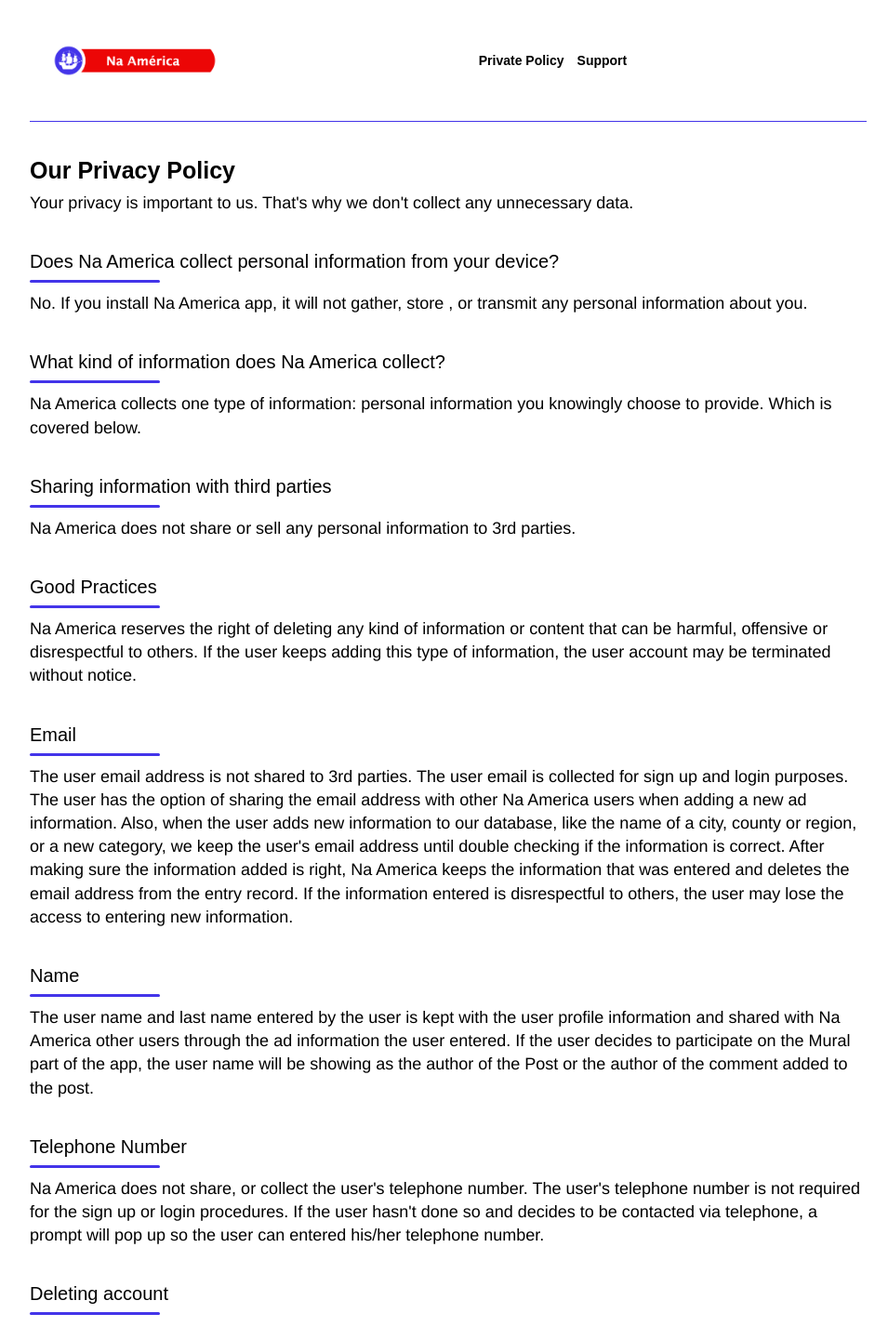
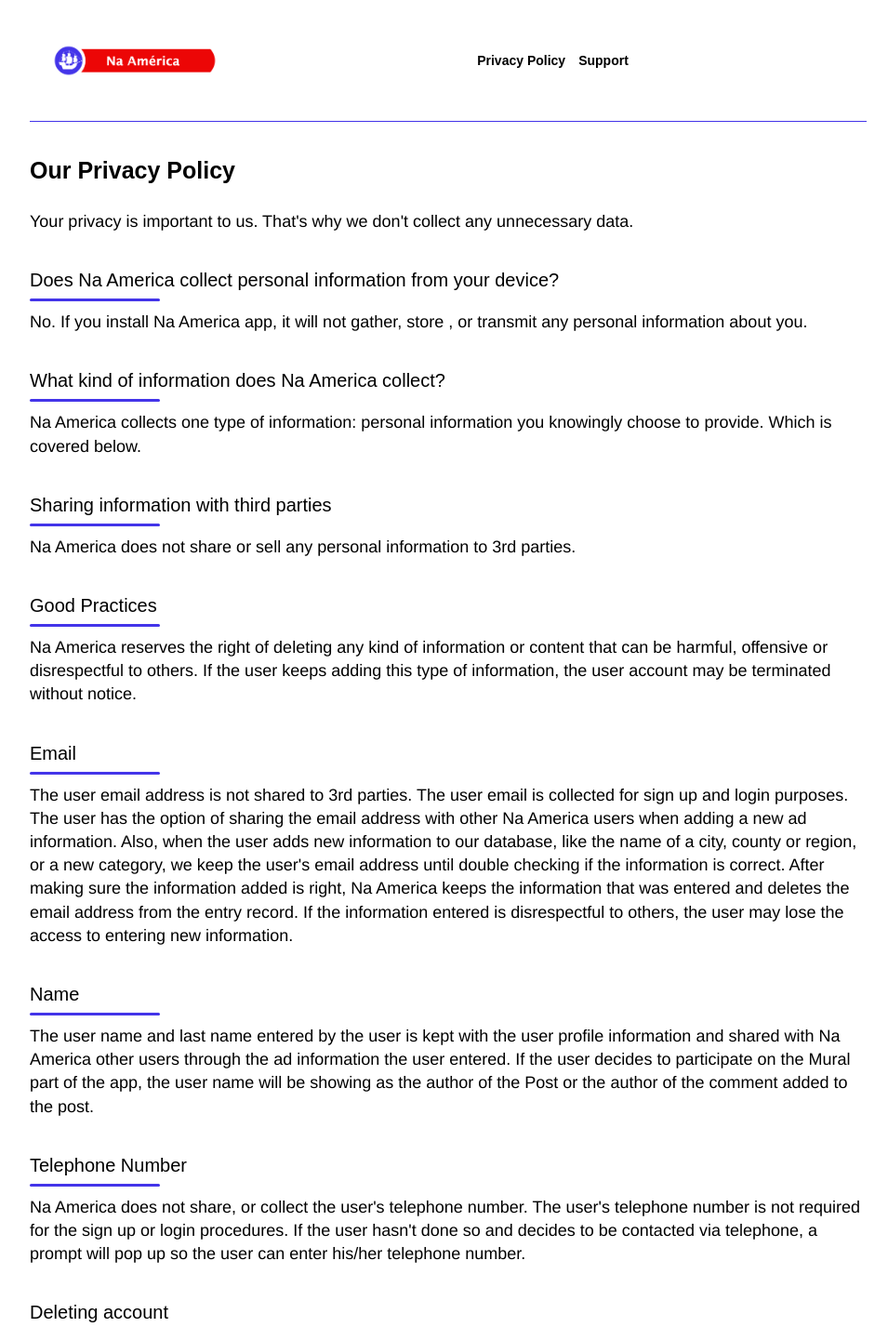
Before and after one commit to emersonscheffer/emersondev, a React (Create React App) app: page /#/naamericapolicy in a window 1280 px wide. Shown: the top 1427 px of the page at 93% size, without its empty margins (158-1113 px from the left). Built offline with nearby package versions, Linux system fonts and the light colour scheme.

Commit message:
minor fixes

```diff
--- a/src/Constants.js
+++ b/src/Constants.js
@@ -7,4 +7,4 @@ export const CONCEPTS = "Concepts"
 
 // Na America Nav Links
 export const SUPPORT = "Support"
-export const POLICY = "Private Policy"
+export const POLICY = "Privacy Policy"
--- a/src/components/PageTitle.jsx
+++ b/src/components/PageTitle.jsx
@@ -7,7 +7,7 @@ const PageTitle = ({ title }) => {
         fontSize: "25px",
         fontWeight: "bold",
         fontFamily: "Arial",
-        marginBottom: "10px"
+        marginBottom: "30px"
       }}
     >
       {title}
--- a/src/views/NaAmericaPolicy.jsx
+++ b/src/views/NaAmericaPolicy.jsx
@@ -8,7 +8,7 @@ import MyParagraph from "../components/MyParagraph";
 const NaAmericaPolicy = () => {
   let headerLinks = [
     { name: POLICY, goto: "/naamericapolicy" },
-    { name: SUPPORT, goto: "naamericasupport" },
+    { name: SUPPORT, goto: "/naamericasupport" },
   ];
 
   return (
@@ -63,20 +63,15 @@ Post or the author of the comment added to the post."
       <MyParagraph
         paragraphWords="Na America does not share, or collect the user's telephone number.
 The user's telephone number is not required for the sign up or login procedures.
-If the user hasn't done so and decides to be contacted via telephone, a prompt will pop up so the user can entered his/her telephone number."
+If the user hasn't done so and decides to be contacted via telephone, a prompt will pop up so the user can enter his/her telephone number."
       />
 
       <Topic word="Deleting account" color={AZULCOLOR} />
       <MyParagraph
-        paragraphWords="If the user decides and requests, Na America will delete all the user's data stored. Na America can take up to 30 days to delete all the user's data. The user won't be able to create another account for the next 60 days from the date the data was erased from the database. For faster deletion of the data, the user can delete ads information and Mural posts and comments using the app."
+        paragraphWords="If the user decides and requests, Na America will delete all the user's data stored. Na America can take up to 30 days to delete all the user's data. The user won't be able to create another account for the next 60 days from the date the data was erased from the database. For faster deletion of the data, the user can delete ads information and Mural posts as well as comments using the app."
       />
     </div>
   );
 };
 
 export default NaAmericaPolicy;
-
-//
-
-//
-//
--- a/src/views/NaAmericaSupport.jsx
+++ b/src/views/NaAmericaSupport.jsx
@@ -1,17 +1,20 @@
-import React from 'react'
+import React from "react";
 
 import { POLICY, SUPPORT, AZULCOLOR } from "../Constants";
 import PageTitle from "../components/PageTitle";
 import MyHeader from "../components/MyHeader";
+import Topic from "../components/Topic";
+import MyParagraph from "../components/MyParagraph";
 
 const NaAmericaSupport = () => {
-    let headerLinks = [
-        { name: POLICY, goto: "/naamericapolicy" },
-        { name: SUPPORT, goto: "naamericasupport" },
-      ];
+  let headerLinks = [
+    { name: POLICY, goto: "/naamericapolicy" },
+    { name: SUPPORT, goto: "/naamericasupport" },
+  ];
 
-    return <div>
-        <MyHeader
+  return (
+    <div>
+      <MyHeader
         headerLinks={headerLinks}
         logoImage={require("../images/naAmericaLogo.png")}
         logoName="Na America"
@@ -19,8 +22,15 @@ const NaAmericaSupport = () => {
         barColor={AZULCOLOR}
       />
 
-<PageTitle title="Na America Support" />
+      <PageTitle title="Na America Support" />
+      <Topic word="Need help with Na America?" color={AZULCOLOR} />
+      <MyParagraph paragraphWords="The Na America manual is a great place to start if you need help with the application." />
+
+      <MyParagraph
+        paragraphWords="If you have any questions that the manual doesn't cover please do not hesitate to contact us."
+      />
     </div>
-}
+  );
+};
 
-export default NaAmericaSupport
+export default NaAmericaSupport;
```
Also changed, not shown: src/images/Simulator.png (added).
